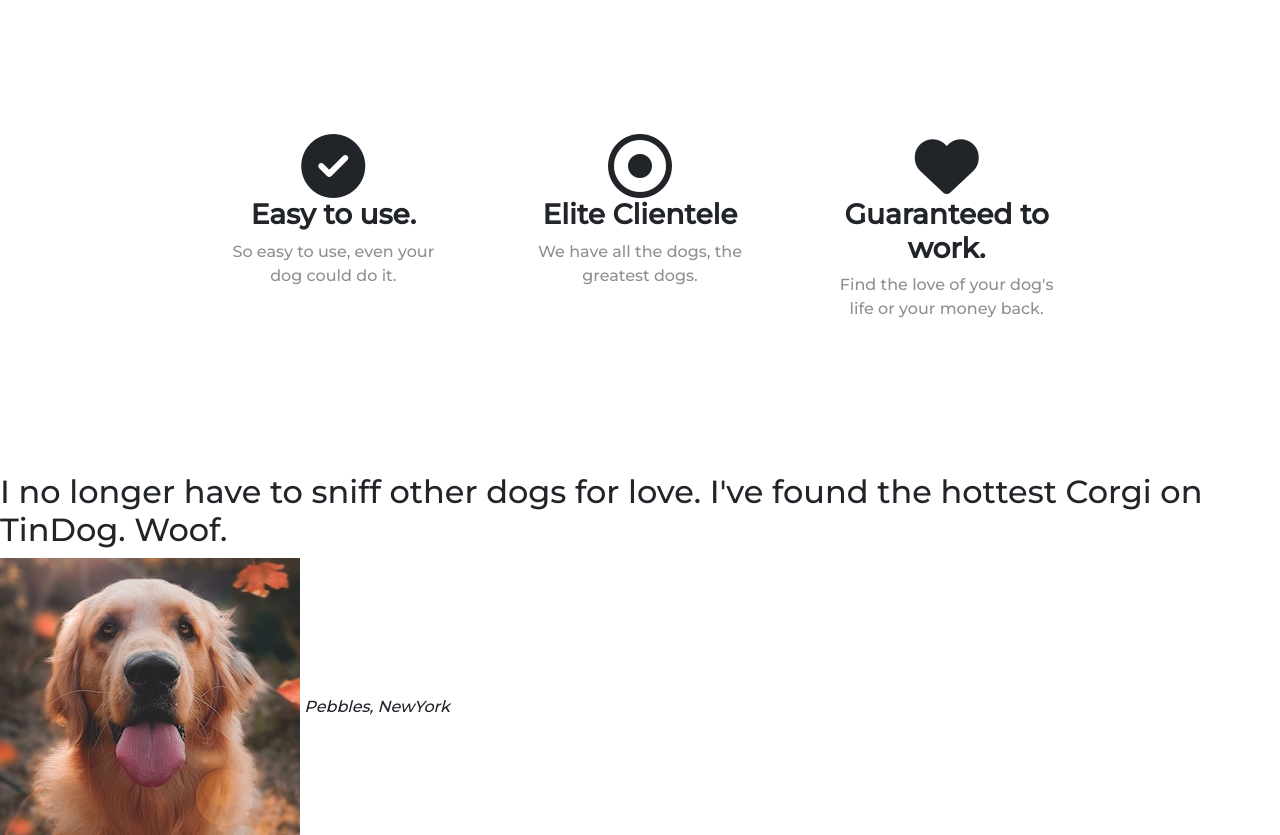
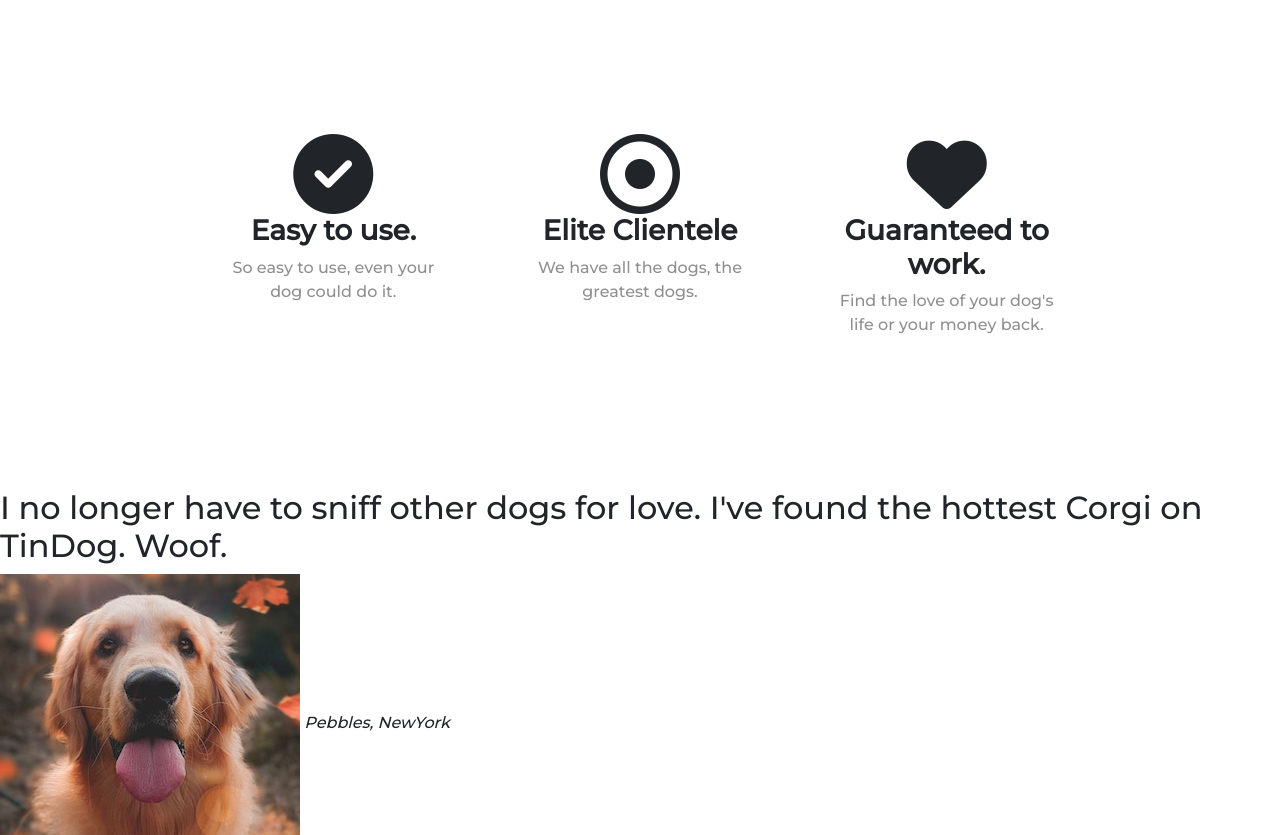
Before and after one commit to Khopdi81/TinDog, a plain HTML site: page index.html in a window 1280 px wide. Shown: the part 780-1615 px from the top of the page. Drawn offline with nearby package versions, Linux system fonts and the light colour scheme.

Commit message:
modified

```diff
--- a/index.html
+++ b/index.html
@@ -62,17 +62,17 @@
     <section id="features">
         <div class="row">
             <div class="feature-box col-lg-4 col-sm-12 col-align-self-centre">
-                <i class="fas fa-check-circle fa-4x"></i>
+                <i class="fas fa-check-circle fa-5x"></i>
                 <h3>Easy to use.</h3>
                 <p>So easy to use, even your dog could do it.</p>
             </div>
             <div class="feature-box col-lg-4 col-sm-12 ">
-                <i class="far fa-dot-circle fa-4x"></i>
+                <i class="far fa-dot-circle fa-5x"></i>
                 <h3>Elite Clientele</h3>
                 <p>We have all the dogs, the greatest dogs.</p>
             </div>
             <div class="feature-box col-lg-4 col-sm-12">
-                <i class="fas fa-heart fa-4x"></i>
+                <i class="fas fa-heart fa-5x"></i>
                 <h3>Guaranteed to work.</h3>
                 <p>Find the love of your dog's life or your money back.</p>
             </div>
```
